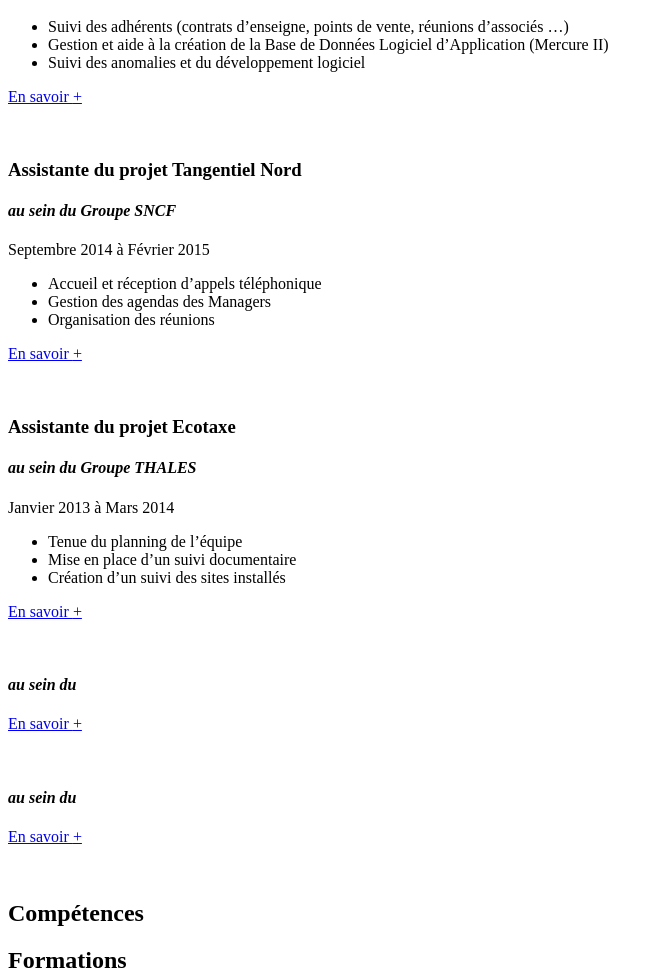
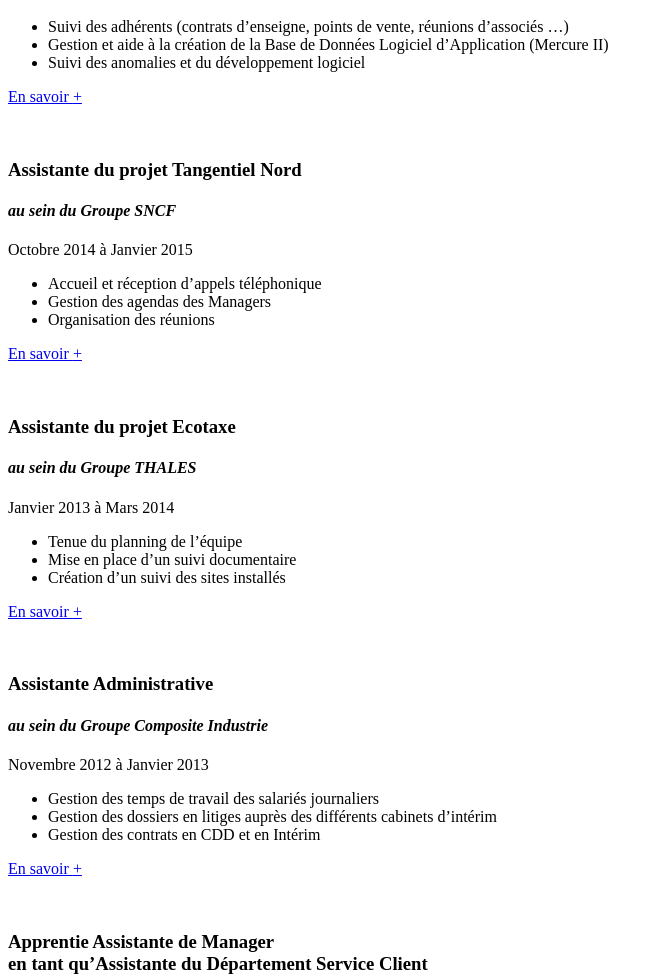
Before and after one commit to OphelieBeaufils/CV, a PHP site: page /index.php in a window 1280 px wide. Shown: the part 1165-2143 px from the top of the page, without its empty margins (0-663 px from the left). Run offline with PHP 8.4, Linux system fonts and the light colour scheme; some libraries are stand-ins or nearby versions.

Commit message:
exp. pro terminée

```diff
--- a/php/data/data.php
+++ b/php/data/data.php
@@ -5,66 +5,70 @@
         "poste" => "Chargée de missions",
         "employeur" => "Groupement des Mousquetaires",
         "dates" => "Mars 2015 à Avril 2022",
-        "missions_courtes" => "<ul> <li>Suivi des adhérents (contrats d’enseigne, points de vente, réunions d’associés …)</li>
-            <li>Gestion et aide à la création de la Base de Données Logiciel d’Application (Mercure II)</li>
-            <li>Suivi des anomalies et du développement logiciel</li> </ul>",
-        "missions" => "<ul> <li>Suivi des adhérents (contrats d’enseigne, points de vente, réunions d’associés …)</li>
-            <li>Gestion et aide à la création de la Base de Données Logiciel d’Application (Mercure II)</li>
-            <li>Suivi des anomalies et du développement logiciel</li>
-            <li>Etudes des statistiques de Mercure II</li>
-            <li>Création de tableaux de bord automatisés (VBA et SQL) liés à Mercure II</li>
-            <li>Création de Visual Management Excel et diffusion Groupe</li>
-            <li>Suivi des anomalies et du développement de l’application statistique Microstrategy</li>
-            <li>Création de requêtes : gestion des anomalies, mise en place d’indicateurs</li>
-            <li>Mise en conformité de la Réglementation Générale sur la Protection des Données</li>
-            <li>Organisation d’évènements (Congrès des Mousquetaires, Assemblées Générales)</li>
-            <li>Ambassadrice du Projet Pl@ce (mise en place des nouveaux outils Microsoft pour les collaborateurs amont, aval et chefs d’entreprise)</li>
-            <li>Création des process de l’entité et des logiciels</li>
-            <li>Suivi de la bonne application de l’ensemble des process auprès des salariés</li>
-            <li>Suivi du développement des applications du recrutement des chefs d’entreprise</li> </ul>"
+        "mission1" => "<li>Suivi des adhérents (contrats d’enseigne, points de vente, réunions d’associés …)</li>",
+        "mission2" => "<li>Gestion et aide à la création de la Base de Données Logiciel d’Application (Mercure II)</li>",
+        "mission3" => "<li>Suivi des anomalies et du développement logiciel</li>",
+        "mission4" => "<li>Etudes des statistiques de Mercure II</li>",
+        "mission5" => "<li>Création de tableaux de bord automatisés (VBA et SQL) liés à Mercure II</li>",
+        "mission6" => "<li>Création de Visual Management Excel et diffusion Groupe</li>",
+        "mission7" => "<li>Suivi des anomalies et du développement de l’application statistique Microstrategy</li>",
+        "mission8" => "<li>Création de requêtes : gestion des anomalies, mise en place d’indicateurs</li>",
+        "mission9" => "<li>Mise en conformité de la Réglementation Générale sur la Protection des Données</li>",
+        "mission10" => "<li>Organisation d’évènements (Congrès des Mousquetaires, Assemblées Générales)</li>",
+        "mission11" => "<li>Ambassadrice du Projet Pl@ce (mise en place des nouveaux outils Microsoft pour les collaborateurs amont, aval et chefs d’entreprise)</li>",
+        "mission12" => "<li>Création des process de l’entité et des logiciels</li>",
+        "mission13" => "<li>Suivi de la bonne application de l’ensemble des process auprès des salariés</li>",
+        "mission14" => "<li>Suivi du développement des applications du recrutement des chefs d’entreprise</li>",
     ],
     "2" =>[
         "poste" => "Assistante du projet Tangentiel Nord",
         "employeur" => "Groupe SNCF",
-        "dates" => "Septembre 2014 à Février 2015",
-        "missions_courtes" => "<ul> <li>Accueil et réception d’appels téléphonique</li>
-            <li>Gestion des agendas des Managers</li>
-            <li>Organisation des réunions</li> </ul>",
-        "missions" => "<ul> <li>Accueil et réception d’appels téléphonique</li>
-            <li>Gestion des agendas des Managers</li>
-            <li>Organisation des réunions</li>
-            <li>Suivi des chantiers</li>
-            <li>Gestion des plannings des techniciens</li> </ul>"
+        "dates" => "Octobre 2014 à Janvier 2015",
+        "mission1" => "<li>Accueil et réception d’appels téléphonique</li>",
+        "mission2" => "<li>Gestion des agendas des Managers</li>",
+        "mission3" => "<li>Organisation des réunions</li>",
+        "mission4" => "<li>Suivi des chantiers</li>",
+        "mission5" => "<li>Gestion des plannings des techniciens</li>"
     ],
     "3" =>[
         "poste" => "Assistante du projet Ecotaxe",
         "employeur" => "Groupe THALES",
         "dates" => "Janvier 2013 à Mars 2014",
-        "missions_courtes" => "<ul> <li>Tenue du planning de l’équipe</li>
-            <li>Mise en place d’un suivi documentaire</li>
-            <li>Création d’un suivi des sites installés</li>  </ul>",
-        "missions" => "<ul> <li>Tenue du planning de l’équipe</li>
-            <li>Mise en place d’un suivi documentaire</li>
-            <li>Création d’un suivi des sites installés</li>
-            <li>Gestion des déplacements</li>
-            <li>Mise en place d’un suivi de facturation des sous-traitants</li>
-            <li>Gestion du suivi des travaux</li>
-            <li>Gestion des procès-verbaux avec le client Ecomouv’</li>
-            <li>Suivi de la réalisation des interventions du prestataire Spie</li>  </ul>"
+        "mission1" => "<li>Tenue du planning de l’équipe</li>",
+        "mission2" => "<li>Mise en place d’un suivi documentaire</li>",
+        "mission3" => "<li>Création d’un suivi des sites installés</li>",
+        "mission4" => "<li>Gestion des déplacements</li>",
+        "mission5" => "<li>Mise en place d’un suivi de facturation des sous-traitants</li>",
+        "mission6" => "<li>Gestion du suivi des travaux</li>",
+        "mission7" => "<li>Gestion des procès-verbaux avec le client Ecomouv’</li>",
+        "mission8" => "<li>Suivi de la réalisation des interventions du prestataire Spie</li>"
     ],
     "4" =>[
-        "poste" => "",
-        "employeur" => "",
-        "dates" => "",
-        "missions_courtes" => "<ul>  </ul>",
-        "missions" => "<ul>  </ul>"
+        "poste" => "Assistante Administrative",
+        "employeur" => "Groupe Composite Industrie",
+        "dates" => "Novembre 2012 à Janvier 2013",
+        "mission1" => "<li>Gestion des temps de travail des salariés journaliers</li>",
+        "mission2" => "<li>Gestion des dossiers en litiges auprès des différents cabinets d’intérim</li>",
+        "mission3" => "<li>Gestion des contrats en CDD et en Intérim</li>",
+        "mission4" => "<li>Gestion des effectifs de l’entreprise</li>",
+        "mission5" => "<li>Mise en place de tableaux de bord hebdomadaires des statistiques</li>",
+        "mission6" => "<li>Déclarations Uniques d’Embauches</li>",
+        "mission7" => "<li>Tenue du Registre du Personnel</li>",
+        "mission8" => "<li>Création des badges des nouveaux embauchés</li>",
+        "mission9" => "<li>Accueil des intérimaires</li>"
+
     ],
     "5" =>[
-        "poste" => "",
-        "employeur" => "",
-        "dates" => "",
-        "missions_courtes" => "<ul>  </ul>",
-        "missions" => "<ul>  </ul>"
+        "poste" => "Apprentie Assistante de Manager</br>en tant qu’Assistante du Département Service Client",
+        "employeur" => "Groupe THALES",
+        "dates" => "Septembre 2010 à Août 2012",
+        "mission1" => "<li>Gestion de la communication interne sur les projets en cours (affichage et diffusion Groupe)</li>",
+        "mission2" => "<li>Création de tableaux de bord automatisé du suivi des projets</li>",
+        "mission3" => "<li>Mise en place d’un process logiciel</li>",
+        "mission4" => "<li>Recherche, mise en page et relecture des appels d’offres</li>",
+        "mission5" => "<li>Organisation de réunions et rédaction des comptes-rendus</li>",
+        "mission6" => "<li>Gestion des déplacements et des frais des collaborateurs</li>",
+        "mission7" => "<li>Accueil et réception d’appels téléphonique en langues étrangères</li>"
     ],
 ]
 
--- a/php/index.php
+++ b/php/index.php
@@ -20,7 +20,9 @@
                 <h4><em>au sein du <strong><?= $experience['employeur'] ?></strong></em></h4>
             </div>
             <p class="dates"><?= $experience['dates'] ?></p>
-            <?= $experience['missions_courtes'] ?>
+            <ul><?= $experience['mission1'] ?>
+                <?= $experience['mission2'] ?>
+                <?= $experience['mission3'] ?></ul>
             <p class="en_savoir"><a href="./experience.php?id=<?=$postes ?>">En savoir <span class="en_savoir__plus"> +</span></a> </p></br>
         </div>
 
--- a/php/templates/experience.tpl.php
+++ b/php/templates/experience.tpl.php
@@ -13,7 +13,9 @@
                 <h4><em>au sein du <strong><?= $poste['employeur'] ?></strong></em></h4>
             </div>
             <p class="dates"><?= $poste['dates'] ?></p>
-            <?= $poste['missions'] ?>
+            <ul><?php for ($keyNumber=1; $keyNumber <= count($poste)-3; $keyNumber++) {
+                    echo $poste['mission' . $keyNumber].'<br>';
+            }  ?></ul>
         </div>
         <p class="post__link__experience"><a href="../php/index.php" >Retour au CV</a></p>
     </section>
```
